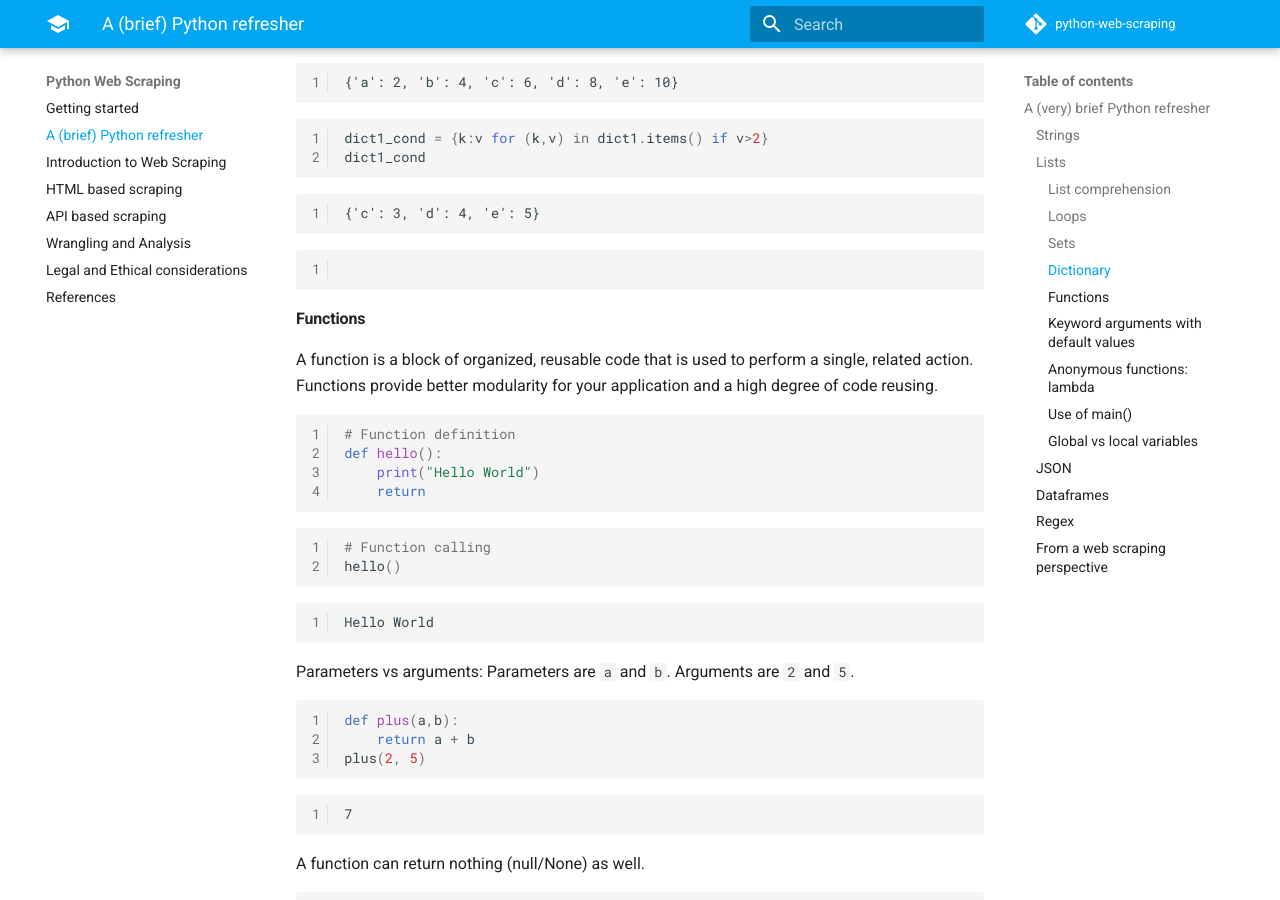
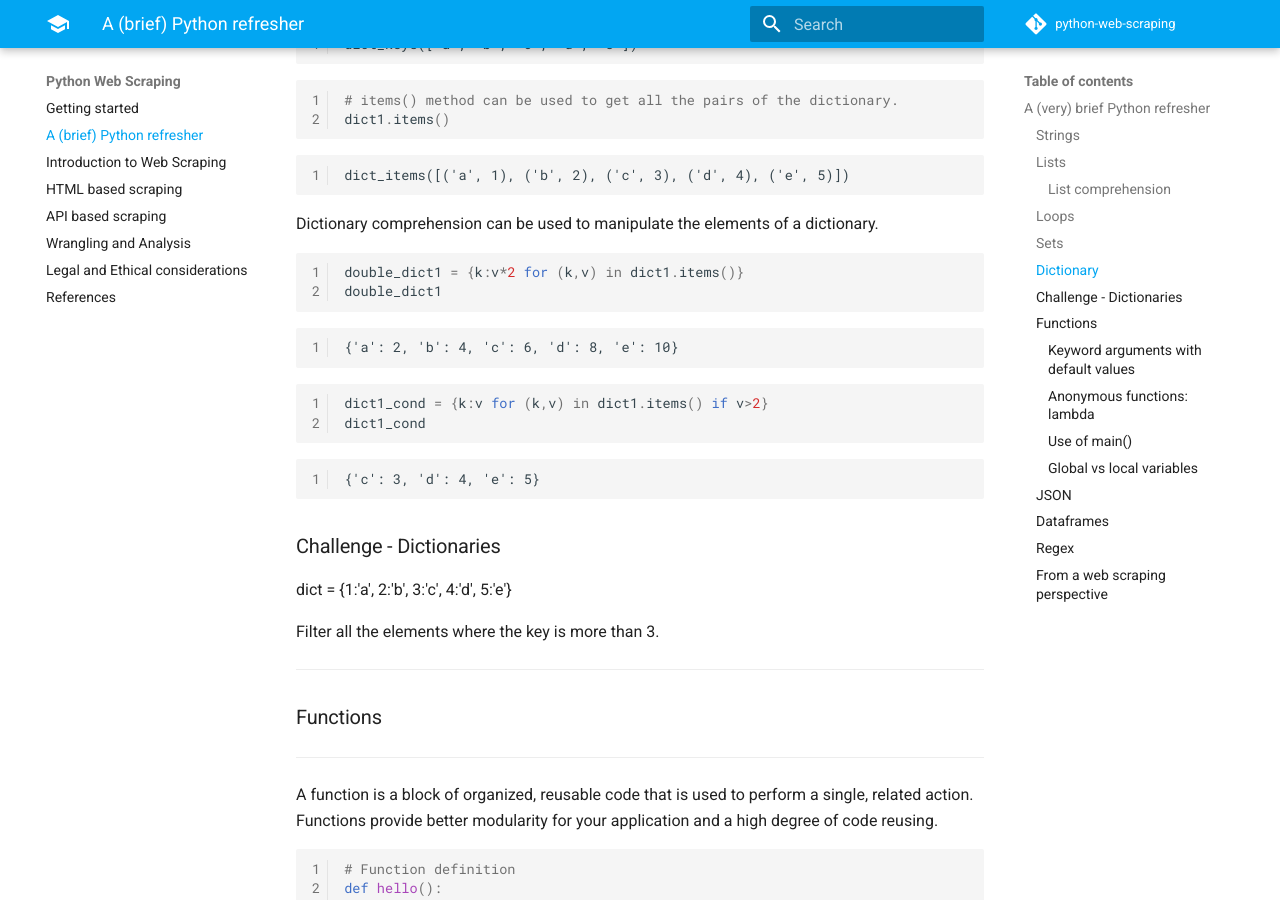
Before and after one commit to MonashDataFluency/python-web-scraping, an MkDocs documentation site: the page built from markdowns/section-0-brief-python-refresher.md, in a window 1280 px wide and 900 px high, scrolled down 7709 px. Built offline with MkDocs 1.6.1 and Material for MkDocs 9.7.7, drawn with Linux system fonts in a browser that asks for light colours; comment, search, counter and statistics services are not loaded; some of the changed text lies outside the part shown.

Commit message:
section 1 changes

````diff
--- a/markdowns/section-0-brief-python-refresher.md
+++ b/markdowns/section-0-brief-python-refresher.md
@@ -4,6 +4,7 @@
 In this section we will take a quick tour of Python basics and some of the concepts that will be used for the rest of our web scraping workshop.
 
 ### Strings
+---
 
 A string can be defined by enclosing it in a single quote(') or a double quote(")
 
@@ -89,6 +90,7 @@ my_str.strip()
 
 
 ### Lists
+---
 
 Lists are one of the most useful data structure in Python. They are comparable to *arrays* from other programming languages such as Java and JavaScript.
 
@@ -171,6 +173,7 @@ for num in num_list:
 
 
 #### List comprehension
+---
 
 new_list = [expression(item) for item in old_list]
 
@@ -234,7 +237,8 @@ my_list
 
 
 
-#### Loops
+### Loops
+---
 
 
 ```python
@@ -346,7 +350,8 @@ for i in range(10):
     9 squared is equal to 81
 
 
-#### Sets
+### Sets
+---
 
 Sets is an unordered collections of unique elements. Common uses include membership testing, removing duplicates from a sequence, and computing standard math operations on sets such as intersection, union, difference, and symmetric difference.
 
@@ -455,7 +460,8 @@ A&B # A.intersection(B)
 
 
 
-#### Dictionary
+### Dictionary
+---
 
 Dictionaries are a container that store key-value pairs. They are unordered.
 
@@ -543,12 +549,16 @@ dict1_cond
 
 
 
+### Challenge - Dictionaries
 
-```python
+dict = {1:'a', 2:'b', 3:'c', 4:'d', 5:'e'}
 
-```
+Filter all the elements where the key is more than 3.
 
-#### Functions
+---
+
+### Functions
+---
 
 A function is a block of organized, reusable code that is used to perform a single, related action. Functions provide better modularity for your application and a high degree of code reusing.
 
@@ -605,6 +615,7 @@ run()
 ```
 
 #### Keyword arguments with default values
+---
 
 
 ```python
@@ -633,6 +644,7 @@ print(plus(a=1, b=3))
 
 
 #### Anonymous functions: lambda
+---
 
 
 ```python
@@ -657,6 +669,7 @@ sum(4,5)
 
 
 #### Use of main()
+---
 
 
 ```python
@@ -697,6 +710,7 @@ if __name__ == '__main__':
 
 
 #### Global vs local variables
+---
 
 
 ```python
@@ -735,7 +749,10 @@ print("this is the sum " + str(total))
     NameError: name 'total' is not defined
 
 
+The above program throws error because the variable `total` was defined in the function and its scope is only within the function and not outside of it
+
 ### JSON
+---
 
 JSON: JavaScript Object Notation.
 
@@ -814,6 +831,7 @@ print(y)
 
 
 ### Dataframes
+---
 
 One of the most powerful data structures in Python is the Pandas `DataFrame`. It allows tabular data, including `csv` (comma seperated values) and `tsv` (tab seperated values), to be processed and manipulated. People familiar with Excel will no doubt find it intuitive and easy to grasp. Since most `csv` (or `tsv`) has become the de facto standard for sharing datasets both large and small, Pandas dataframe is the way to go.
 
@@ -870,6 +888,7 @@ df.to_csv(index=False)
 ```
 
 ### Regex
+---
 
 Regular expressions or regex are a powerful tool to extract key pieces of data from raw text.
 
````
Also changed, not shown: other parts of markdowns/section-0-brief-python-refresher.md (+1 -1 lines), docs/section-0-brief-python-refresher/index.html (+52 -11 lines), docs/search/search_index.json, 2 other files.
